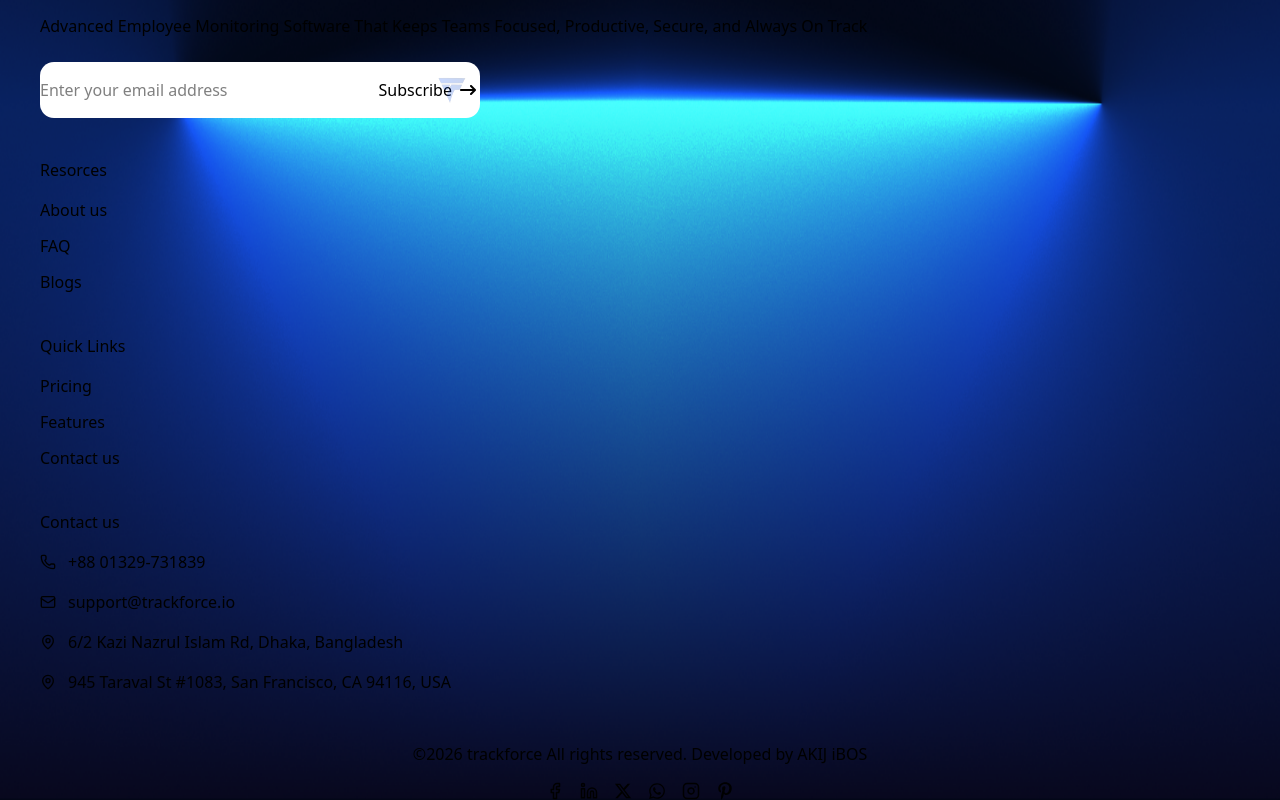
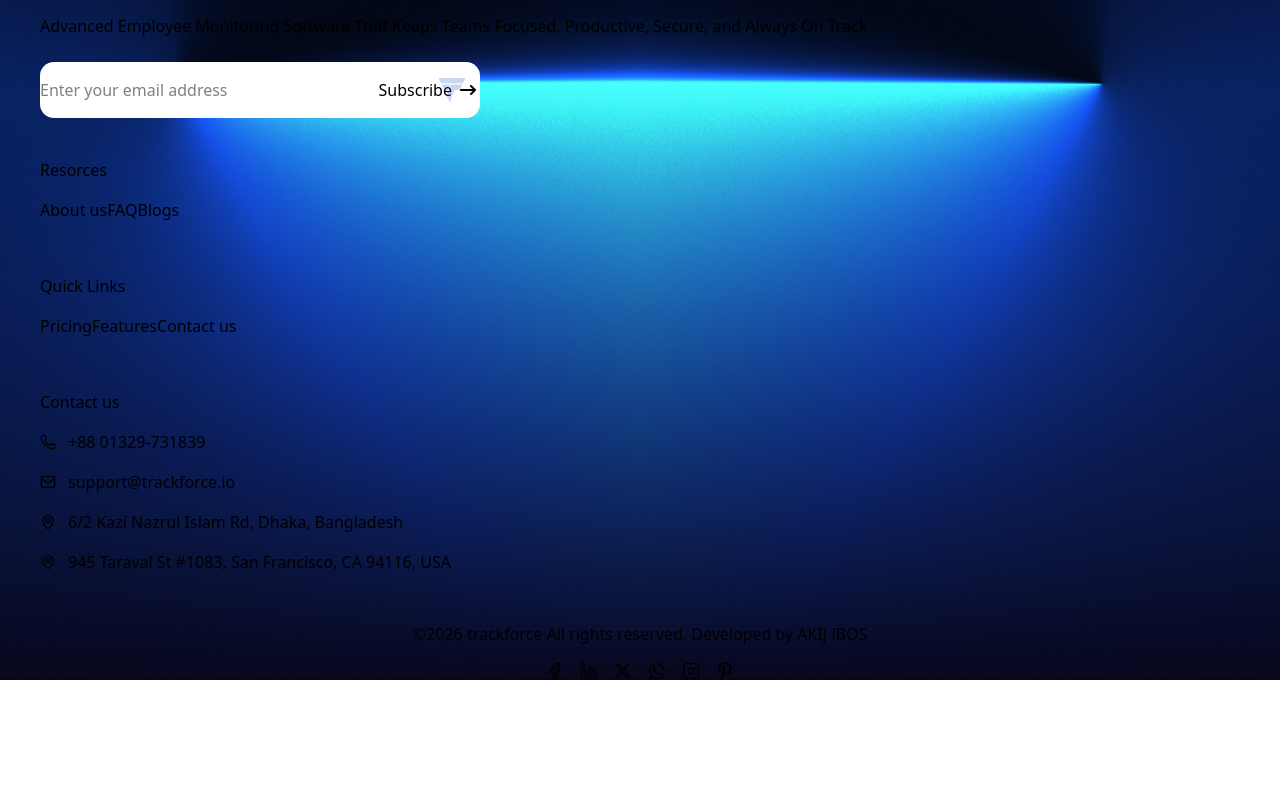
Before and after one commit to itsahadul99/trackforce-portfolio, a Next.js app: page /about in a window 1280 px wide. Shown: the part 3724-4524 px from the top of the page. After the commit the page ends 4404 px from the top, so only its background shows below. Built offline with nearby package versions, Linux system fonts and the light colour scheme.

Commit message:
Refactor Footer component to enhance link functionality and improve accessibility

```diff
--- a/src/features/home/footer/Footer.tsx
+++ b/src/features/home/footer/Footer.tsx
@@ -177,11 +177,12 @@
 import footerActiveBg from '../../../../public/footerActive.png';
 import trackforce from '../../../../public/trackforce.png';
 import trackforce_logo from "../../../../public/trackforce_logo.png";
+import Link from "next/link";
 export default function Footer() {
   return (
     <footer className="group/footer relative bg-[#020617] text-gray-300 pt-20 sm:pt-24 lg:pt-28 pb-10 overflow-hidden transition-colors duration-1000">
       <div>
-        <Image src={footerActiveBg} alt="Footer Background" className="absolute inset-0 w-full ease-in-out h-full opacity-100 md:opacity-0 duration-1000 object-cover md:object-fill group-hover/footer:opacity-100 pointer-events-none z-20" />
+        <Image src={footerActiveBg} alt="Footer Background" className="absolute inset-0 w-full ease-in-out h-full opacity-0 lg:opacity-100 duration-1000 object-cover md:object-fill group-hover/footer:opacity-100 pointer-events-none z-20" />
       </div>
       {/* Footer Content Area */}
       <div className="max-w-[1200px] xl:max-w-[1300px] mx-auto px-4 sm:px-6 relative z-30">
@@ -235,44 +236,68 @@
           {/* Resources */}
           <div>
             <h3 className="text-white font-semibold mb-4">Resorces</h3>
-            <ul className="space-y-3 text-sm text-gray-200">
-              <li className="hover:text-white cursor-pointer transition">About us</li>
-              <li className="hover:text-white cursor-pointer transition">FAQ</li>
-              <li className="hover:text-white cursor-pointer transition">Blogs</li>
+            <ul className="space-y-3 text-sm text-gray-200 *:block">
+              <Link href="/about" className="hover:text-white cursor-pointer inline-block transition-all duration-300 hover:translate-x-1">About us</Link>
+              <Link href="/faq" className="hover:text-white cursor-pointer inline-block transition-all duration-300 hover:translate-x-1">FAQ</Link>
+              <Link href="/blogs" className="hover:text-white cursor-pointer inline-block transition-all duration-300 hover:translate-x-1">Blogs</Link>
             </ul>
           </div>
 
           {/* Quick Links */}
           <div>
             <h3 className="text-white font-semibold mb-4">Quick Links</h3>
-            <ul className="space-y-3 text-sm text-gray-200">
-              <li className="hover:text-white cursor-pointer transition">Pricing</li>
-              <li className="hover:text-white cursor-pointer transition">Features</li>
-              <li className="hover:text-white cursor-pointer transition">Contact us</li>
+            <ul className="space-y-3 text-sm text-gray-200 *:block">
+              <Link href="/pricing" className="hover:text-white cursor-pointer inline-block transition-all duration-300 hover:translate-x-1">Pricing</Link>
+              <Link href="/features" className="hover:text-white cursor-pointer inline-block transition-all duration-300 hover:translate-x-1">Features</Link>
+              <Link href="/contact" className="hover:text-white cursor-pointer inline-block transition-all duration-300 hover:translate-x-1">Contact us</Link>
             </ul>
           </div>
 
           {/* Contact */}
           <div className="sm:col-span-2 lg:col-span-1">
-            <h3 className="text-white font-semibold mb-4">Contact us</h3>
+            <Link href="/contact" className="block text-white font-semibold mb-4 transition-colors duration-300 hover:text-cyan-300">Contact us</Link>
 
             <ul className="space-y-4 text-sm text-gray-200">
-              <li className="flex items-center gap-3">
+              <li>
+                <a
+                  href="tel:+8801329731839"
+                  className="flex items-center gap-3 hover:text-white transition-all duration-300 hover:translate-x-1"
+                >
                   <Phone size={16} /> +88 01329-731839
+                </a>
               </li>
 
-              <li className="flex items-center gap-3">
+              <li>
+                <a
+                  href="mailto:support@trackforce.io"
+                  className="flex items-center gap-3 hover:text-white transition-all duration-300 hover:translate-x-1"
+                >
                   <Mail size={16} /> support@trackforce.io
+                </a>
               </li>
 
-              <li className="flex items-start gap-3">
+              <li>
+                <a
+                  href="https://www.google.com/maps/search/?api=1&query=6%2F2+Kazi+Nazrul+Islam+Rd%2C+Dhaka%2C+Bangladesh"
+                  target="_blank"
+                  rel="noopener noreferrer"
+                  className="flex items-start gap-3 hover:text-white transition-all duration-300 hover:translate-x-1"
+                >
                   <MapPin size={16} className="mt-1 shrink-0" />
                   <span>6/2 Kazi Nazrul Islam Rd, Dhaka, Bangladesh</span>
+                </a>
               </li>
 
-              <li className="flex items-start gap-3">
+              <li>
+                <a
+                  href="https://www.google.com/maps/search/?api=1&query=945+Taraval+St+%231083%2C+San+Francisco%2C+CA+94116%2C+USA"
+                  target="_blank"
+                  rel="noopener noreferrer"
+                  className="flex items-start gap-3 hover:text-white transition-all duration-300 hover:translate-x-1"
+                >
                   <MapPin size={16} className="mt-1 shrink-0" />
                   <span>945 Taraval St #1083, San Francisco, CA 94116, USA</span>
+                </a>
               </li>
             </ul>
           </div>
@@ -285,12 +310,12 @@
             <p>©{new Date().getFullYear()} trackforce All rights reserved. Developed by AKIJ iBOS</p>
 
             <div className="flex gap-4 text-lg text-gray-300">
-              <span className="hover:text-white cursor-pointer transition"><Facebook size={18} /></span>
-              <span className="hover:text-white cursor-pointer transition"><Linkedin size={18} /></span>
-              <span className="hover:text-white cursor-pointer transition"><FaXTwitter size={18} /></span>
-              <span className="hover:text-white cursor-pointer transition"><FaWhatsapp size={18} /></span>
-              <span className="hover:text-white cursor-pointer transition"><Instagram size={18} /></span>
-              <span className="hover:text-white cursor-pointer transition"><FaPinterestP size={18} /></span>
+              <a href="https://facebook.com" target="_blank" rel="noopener noreferrer" aria-label="Facebook" className="inline-flex hover:text-white transition-all duration-300 hover:-translate-y-1"><Facebook size={18} /></a>
+              <a href="https://linkedin.com" target="_blank" rel="noopener noreferrer" aria-label="LinkedIn" className="inline-flex hover:text-white transition-all duration-300 hover:-translate-y-1"><Linkedin size={18} /></a>
+              <a href="https://twitter.com" target="_blank" rel="noopener noreferrer" aria-label="X (Twitter)" className="inline-flex hover:text-white transition-all duration-300 hover:-translate-y-1"><FaXTwitter size={18} /></a>
+              <a href="https://wa.me/8801329731839" target="_blank" rel="noopener noreferrer" aria-label="WhatsApp" className="inline-flex hover:text-white transition-all duration-300 hover:-translate-y-1"><FaWhatsapp size={18} /></a>
+              <a href="https://instagram.com" target="_blank" rel="noopener noreferrer" aria-label="Instagram" className="inline-flex hover:text-white transition-all duration-300 hover:-translate-y-1"><Instagram size={18} /></a>
+              <a href="https://pinterest.com" target="_blank" rel="noopener noreferrer" aria-label="Pinterest" className="inline-flex hover:text-white transition-all duration-300 hover:-translate-y-1"><FaPinterestP size={18} /></a>
             </div>
           </div>
         </div>
```
Lines whose indentation alone changed are shown as unchanged.
